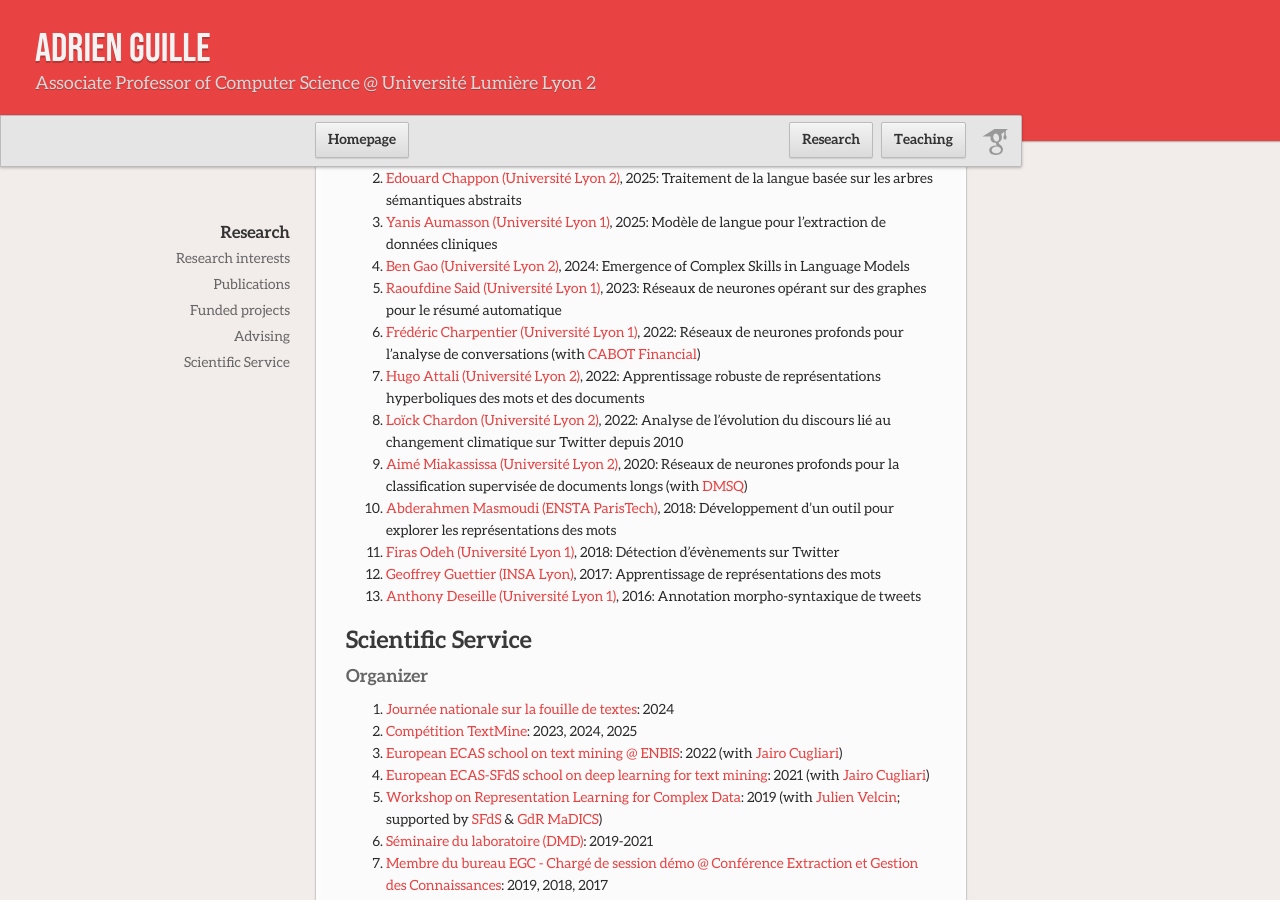
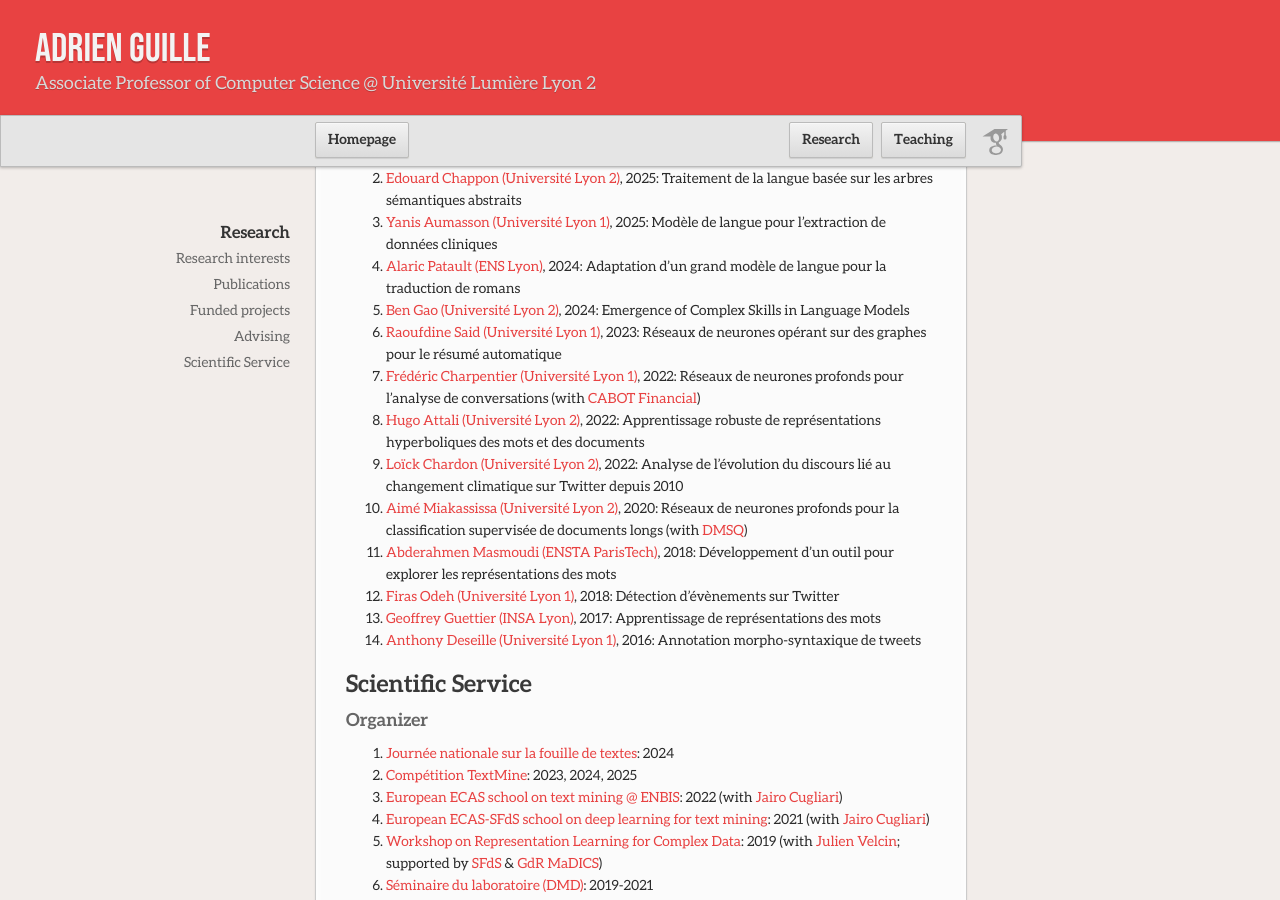
Before and after one commit to AdrienGuille/adrienguille.github.io, a Jekyll site: the page built from research.md, in a window 1280 px wide and 900 px high, scrolled down 1355 px. Built offline with Jekyll 4.4.1, drawn with Linux system fonts in a browser that asks for light colours; our own code applies the rules of GitHub Pages for plain Markdown files.

Commit message:
Update research.md

```diff
--- a/research.md
+++ b/research.md
@@ -42,6 +42,7 @@ See the [dedicated page](publications.md) or my [Google Scholar profile](https:/
 - [Grigory Savchenko (INSA Lyon)](#), 2025: Traduction et vérification automatique basée sur les graphes sémantiques abstraits
 - [Edouard Chappon (Université Lyon 2)](#), 2025: Traitement de la langue basée sur les arbres sémantiques abstraits
 - [Yanis Aumasson (Université Lyon 1)](#), 2025: Modèle de langue pour l'extraction de données cliniques
+- [Alaric Patault (ENS Lyon)](#), 2024: Adaptation d'un grand modèle de langue pour la traduction de romans
 - [Ben Gao (Université Lyon 2)](#), 2024: Emergence of Complex Skills in Language Models
 - [Raoufdine Said (Université Lyon 1)](#), 2023: Réseaux de neurones opérant sur des graphes pour le résumé automatique
 - [Frédéric Charpentier (Université Lyon 1)](#), 2022: Réseaux de neurones profonds pour l'analyse de conversations (with [CABOT Financial](https://www.cabotfinancial.fr))
```
